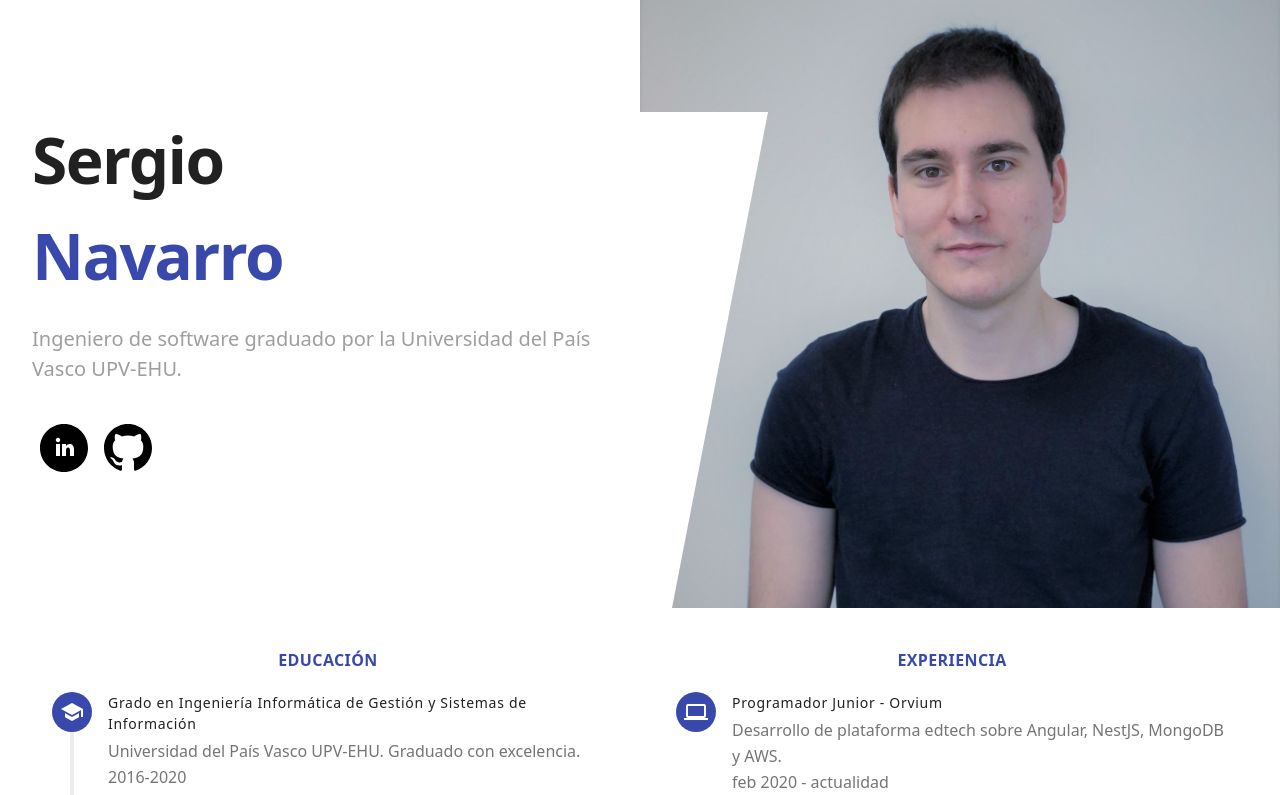
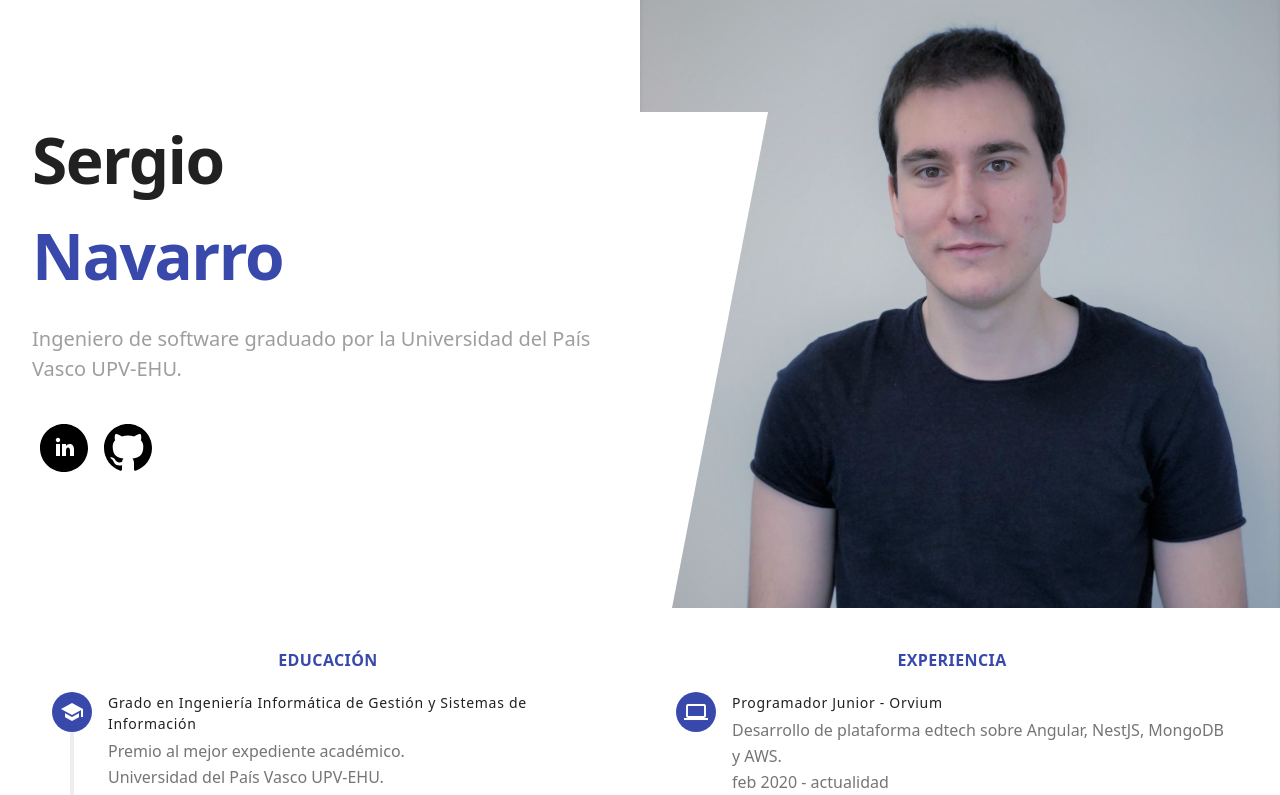
Before and after one commit to serNAVARRO7/sergionavarrodev, an Angular app: page / in a window 1280 px wide. Shown: the top 795 px of the page. Built offline with nearby package versions, Linux system fonts and the light colour scheme.

Commit message:
Update spanish text

```diff
--- a/src/app/spanish/spanish.component.html
+++ b/src/app/spanish/spanish.component.html
@@ -75,8 +75,8 @@
                                                     class="font-medium title-font text-sm text-gray-900 mb-1 tracking-wider">
                                                     Grado en Ingeniería Informática de Gestión y Sistemas de Información
                                                 </h2>
-                                                <p class="leading-relaxed">Universidad del País Vasco UPV-EHU. Graduado
-                                                    con excelencia.</p>
+                                                <p class="leading-relaxed">Premio al mejor expediente académico.</p>
+                                                <p class="leading-relaxed">Universidad del País Vasco UPV-EHU.</p>
                                                 <p class="leading-relaxed">2016-2020</p>
                                             </div>
                                         </div>
@@ -241,7 +241,8 @@
                 </dl>
             </div>
             <div class="py-10 lg:text-center lg:w-3/4 mx-auto">
-                <p class="leading-relaxed">CI/CD, Docker, Serverless, Express, Ionic, Flask, MySQL, Implementación de protocolos (OAI-PMH), Motor de videojuegos Unity.</p>
+                <p class="leading-relaxed">CI/CD, Docker, Serverless, Express, Ionic, Flask, MySQL, Implementación de
+                    protocolos (OAI-PMH), Motor de videojuegos Unity.</p>
             </div>
         </div>
     </div>
```
Also changed, not shown: 1 other file (tests, documents, lock files or other folders).
